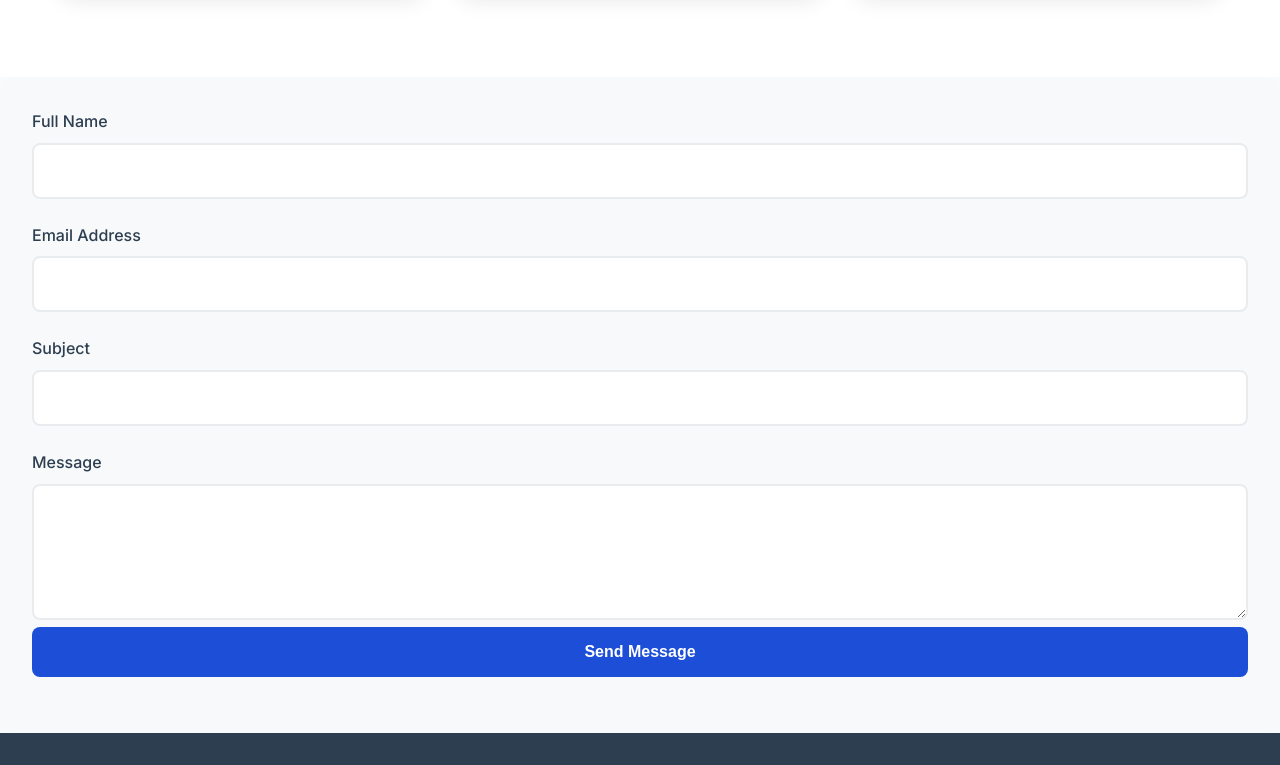
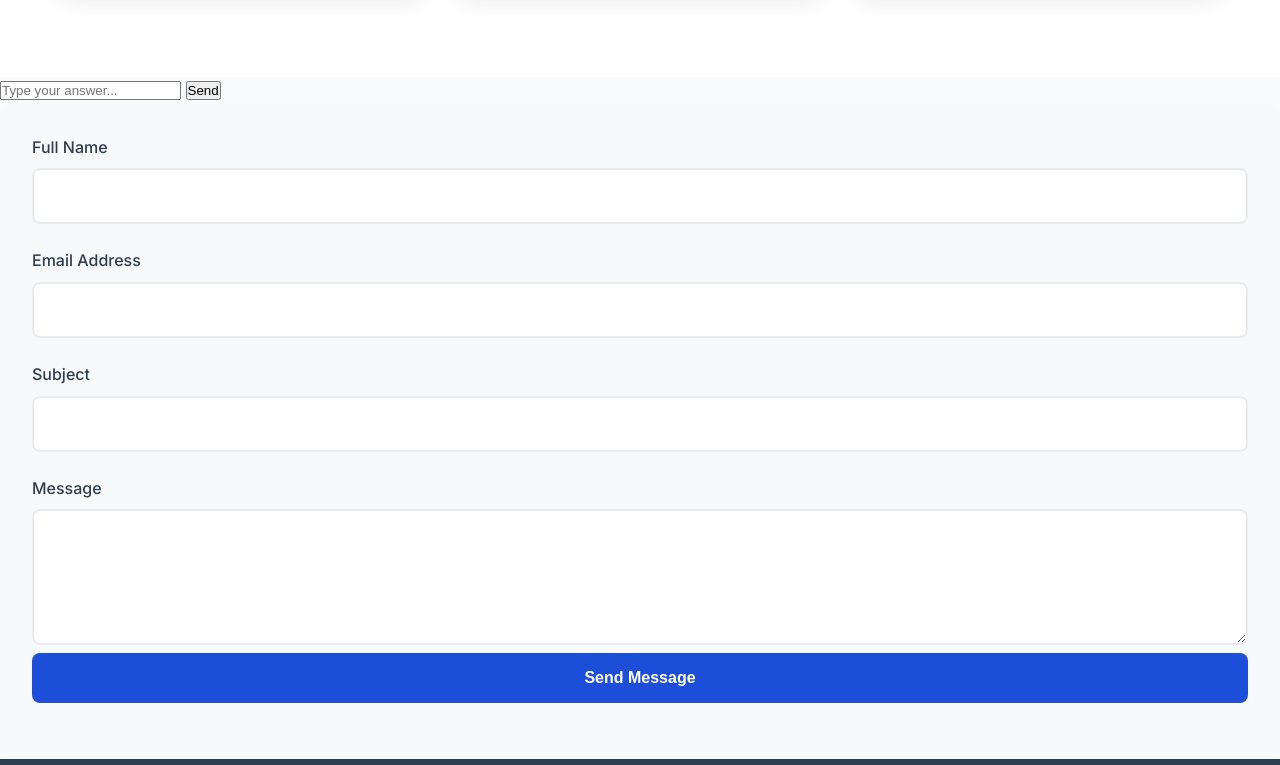
Before and after one commit to oussamased/myportfolio, a website: page src/index.html in a window 1280 px wide. Shown: the part 3777-4542 px from the top of the page. Drawn offline with Linux system fonts and the light colour scheme.

Commit message:
Update index.html

```diff
--- a/src/index.html
+++ b/src/index.html
@@ -209,7 +209,13 @@
             </div>
         </div>
     </section>
-
+    <!-- chatboot Section -->
+<div id="chatbot" class="chatbot-container">
+  <div id="chat-window" class="chat-window"></div>
+  <input type="text" id="chat-input" placeholder="Type your answer..." autocomplete="off" />
+  <button id="chat-submit">Send</button>
+</div>
+    <!-- form Section -->
 <form class="contact-form" id="contact-form">
     <div class="form-group">
         <label for="name">Full Name</label>
```
